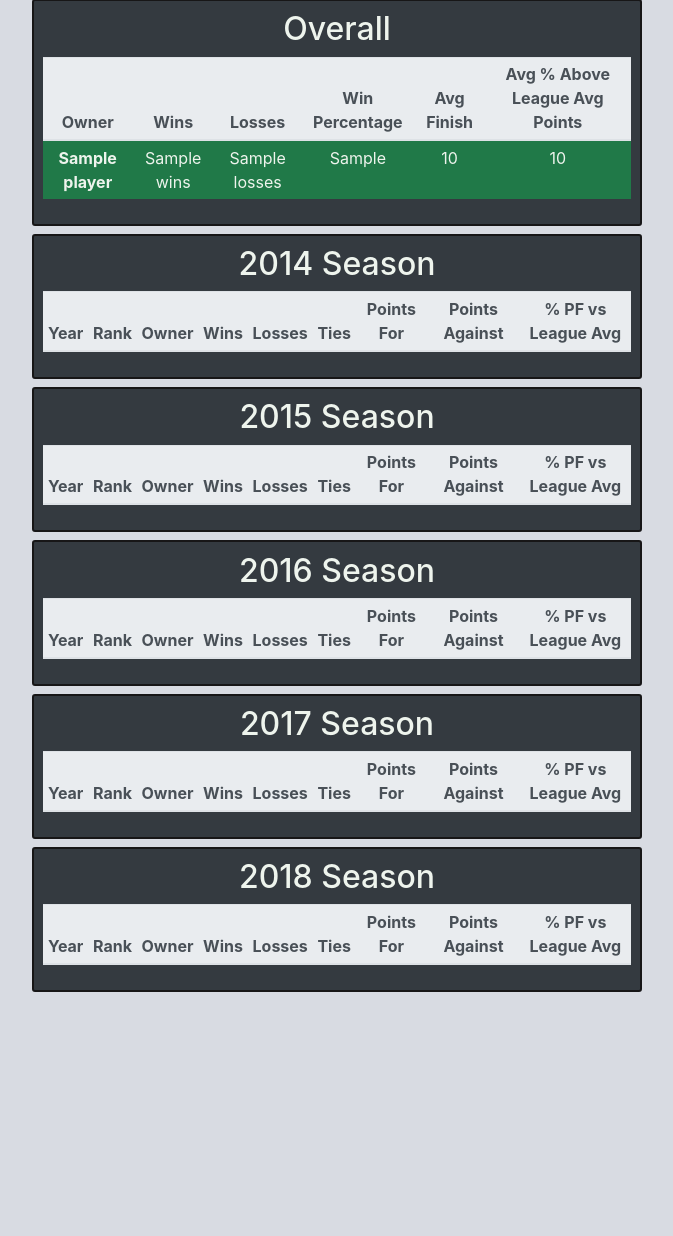
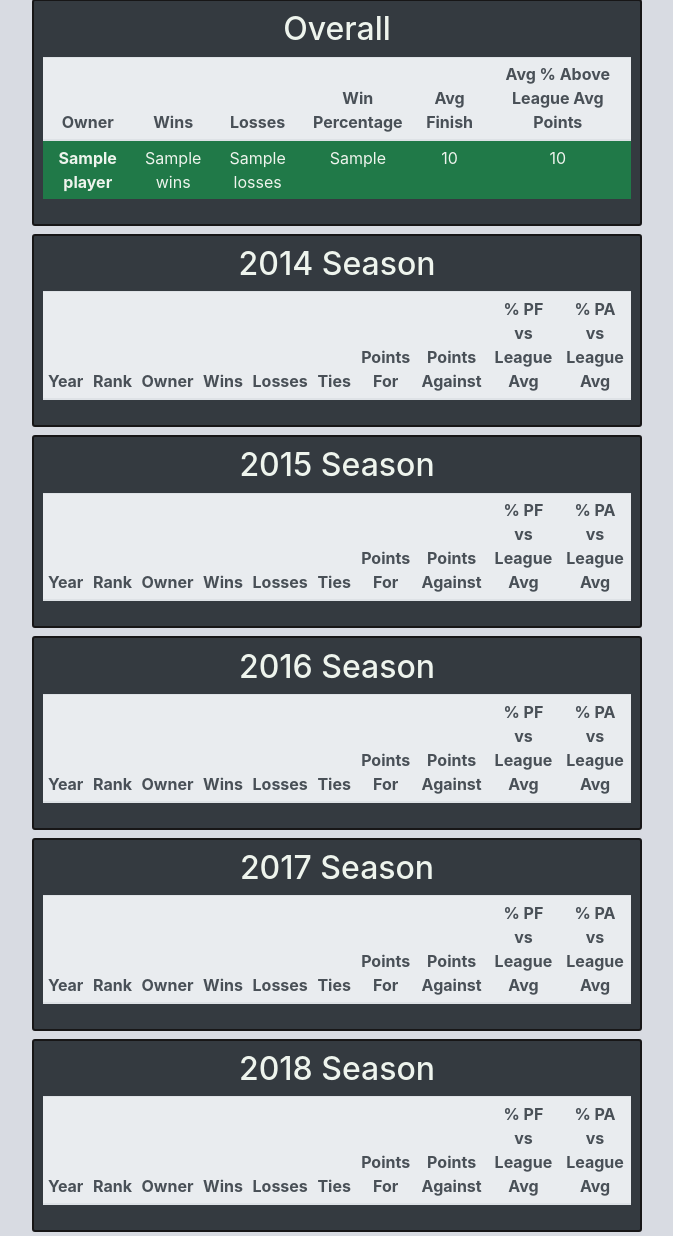
Before and after one commit to tfred89/rswk-ff-site, a Django app: template templates/basic_app/past_seasons.html in a window 1280 px wide. Shown: the part 61-1297 px from the top of the page, without its empty margins (307-980 px from the left). Before the commit the page ends 1053 px from the top, so only its background shows below. Run offline with Django 3.2, Linux system fonts and the light colour scheme; the template is opened without the code that fills it: most values are stand-ins (such as "Sample title", 1, 10 or a date in 2020); lists and menus that the app fills with data are empty; some libraries are stand-ins or nearby versions.

Commit message:
% v PA added to pastSeasons

```diff
--- a/basic_app/views.py
+++ b/basic_app/views.py
@@ -59,6 +59,12 @@ def past(request):
         pct_d = str(round(dif, 1)) + "%"
         i['pct_d'] = pct_d
 
+        s_pt_ag = league_scores[year]
+        p_pt_ag = i['points_against']
+        dif_ag = (p_pt_ag - s_pt_ag)/s_pt_ag * 100
+        pct_d_ag = str(round(dif_ag, 1)) + "%"
+        i['pct_d_ag'] = pct_d_ag
+
     owners = PastSeasons.objects.distinct('owner').values_list('owner', flat=True)
     totals = []
     # add current season wins and losses
--- a/templates/basic_app/past_seasons.html
+++ b/templates/basic_app/past_seasons.html
@@ -59,6 +59,7 @@
                   <th scope="col">Points For</th>
                   <th scope="col">Points Against</th>
                   <th scope="col">% PF vs League Avg</th>
+                  <th scope="col">% PA vs League Avg</th>
                 </tr>
               </thead>
               {% for i in past_szn %}
@@ -74,6 +75,7 @@
                   <td>{{i.points_for}}</td>
                   <td>{{i.points_against}}</td>
                   <td>{{i.pct_d}}</td>
+                  <td>{{i.pct_d_ag}}</td>
                 </tr>
               </tbody>
               {% endif %}
@@ -101,6 +103,7 @@
                     <th scope="col">Points For</th>
                     <th scope="col">Points Against</th>
                     <th scope="col">% PF vs League Avg</th>
+                    <th scope="col">% PA vs League Avg</th>
                   </tr>
                 </thead>
                 {% for i in past_szn %}
@@ -116,6 +119,7 @@
                     <td>{{i.points_for}}</td>
                     <td>{{i.points_against}}</td>
                     <td>{{i.pct_d}}</td>
+                    <td>{{i.pct_d_ag}}</td>
                   </tr>
                 </tbody>
                 {% endif %}
@@ -143,6 +147,7 @@
                       <th scope="col">Points For</th>
                       <th scope="col">Points Against</th>
                       <th scope="col">% PF vs League Avg</th>
+                      <th scope="col">% PA vs League Avg</th>
                     </tr>
                   </thead>
                   {% for i in past_szn %}
@@ -158,6 +163,7 @@
                       <td>{{i.points_for}}</td>
                       <td>{{i.points_against}}</td>
                       <td>{{i.pct_d}}</td>
+                      <td>{{i.pct_d_ag}}</td>
                     </tr>
                   </tbody>
                   {% endif %}
@@ -185,6 +191,7 @@
                         <th scope="col">Points For</th>
                         <th scope="col">Points Against</th>
                         <th scope="col">% PF vs League Avg</th>
+                        <th scope="col">% PA vs League Avg</th>
                       </tr>
                     </thead>
                     {% for i in past_szn %}
@@ -200,6 +207,7 @@
                         <td>{{i.points_for}}</td>
                         <td>{{i.points_against}}</td>
                         <td>{{i.pct_d}}</td>
+                        <td>{{i.pct_d_ag}}</td>
                       </tr>
                     </tbody>
                     {% endif %}
@@ -227,6 +235,7 @@
                           <th scope="col">Points For</th>
                           <th scope="col">Points Against</th>
                           <th scope="col">% PF vs League Avg</th>
+                          <th scope="col">% PA vs League Avg</th>
                         </tr>
                       </thead>
                       {% for i in past_szn %}
@@ -242,6 +251,7 @@
                           <td>{{i.points_for}}</td>
                           <td>{{i.points_against}}</td>
                           <td>{{i.pct_d}}</td>
+                          <td>{{i.pct_d_ag}}</td>
                         </tr>
                       </tbody>
                       {% endif %}
```
